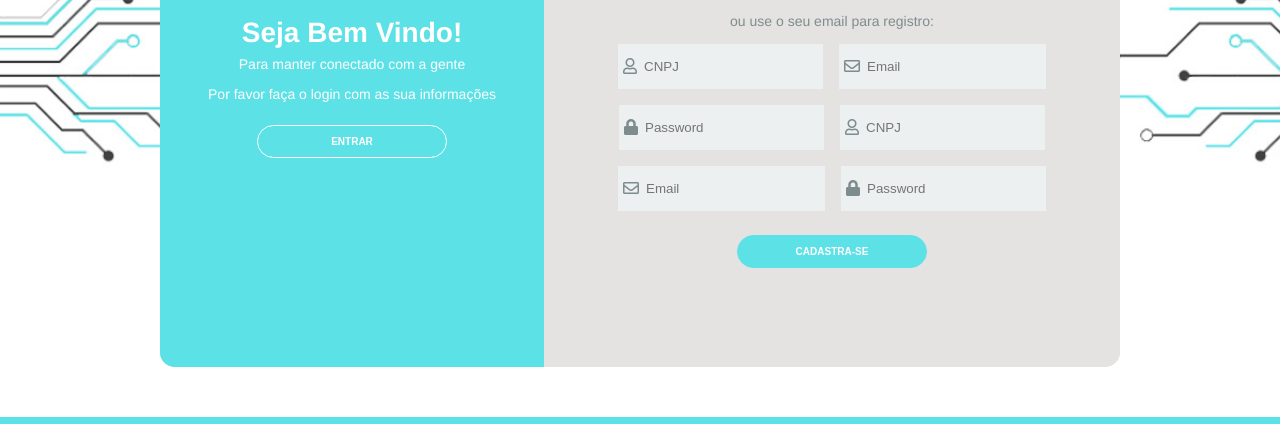
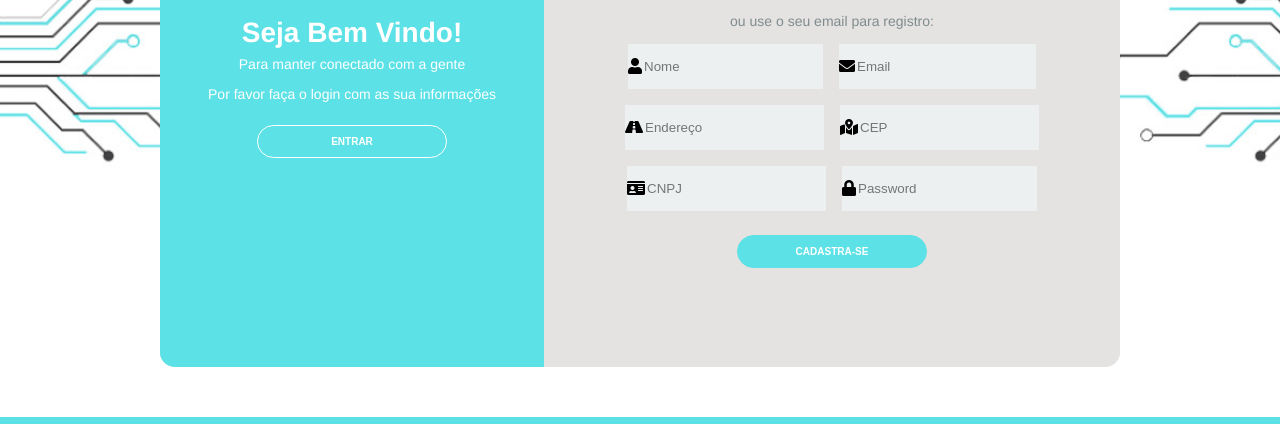
Before and after one commit to nickjng/skilled-cloud, a plain HTML site: page acesso.html in a window 1280 px wide. Shown: the part 353-777 px from the top of the page. Drawn offline with Linux system fonts and the light colour scheme.

Commit message:
mudei os icones das inputs e fiz algumas validações no javaScripit

```diff
--- a/acesso.html
+++ b/acesso.html
@@ -74,31 +74,31 @@
                     <p class="description description-second">ou use o seu email para registro:</p>
                     <form class="form">
                         <label class="label-input" for="">
-                            <i class="far fa-user icon-modify"></i>
-                            <input id="input_nome" type="text" placeholder="CNPJ">
+                            <i class="fas fa-user"></i>
+                            <input id="input_nome" type="text" placeholder="Nome">
                         </label>
 
                         <label class="label-input" for="">
-                            <i class="far fa-envelope icon-modify"></i>
+                            <i class="fas fa-envelope"></i>
                             <input  id="input_email" type="email" placeholder="Email">
                         </label>
 
                         <label class="label-input" for="">
-                            <i class="fas fa-lock icon-modify"></i>
-                            <input id="input_senha" type="password" placeholder="Password">
+                            <i class="fas fa-road"></i>
+                            <input id="input_endereco" type="text" placeholder="Endereço">
                         </label>
                         <label class="label-input" for="">
-                            <i class="far fa-user icon-modify"></i>
-                            <input id="input_nome" type="text" placeholder="CNPJ">
+                            <i class="fas fa-map-marked-alt"></i>
+                            <input id="input_cep" type="text" placeholder="CEP">
                         </label>
 
                         <label class="label-input" for="">
-                            <i class="far fa-envelope icon-modify"></i>
-                            <input  id="input_email" type="email" placeholder="Email">
+                            <i class="fas fa-id-card"></i>
+                            <input  id="input_cnpj" type="text" placeholder="CNPJ">
                         </label>
 
                         <label class="label-input" for="">
-                            <i class="fas fa-lock icon-modify"></i>
+                            <i class="fas fa-lock"></i>
                             <input id="input_senha" type="password" placeholder="Password">
                         </label>
 
@@ -139,12 +139,12 @@
                     <form class="form">
 
                         <label class="label-input">
-                            <i class="far fa-envelope icon-modify"></i>
+                            <i class="fas fa-envelope"></i>
                             <input id="input_entrar_email" type="email" placeholder="Email">
                         </label>
 
                         <label class="label-input">
-                            <i class="fas fa-lock icon-modify"></i>
+                            <i class="fas fa-lock"></i>
                             <input id="input_entrar_senha" type="password" placeholder="Password">
                         </label>
 
```
Also changed, not shown: js/script_acesso.js (+9 -1 lines).
